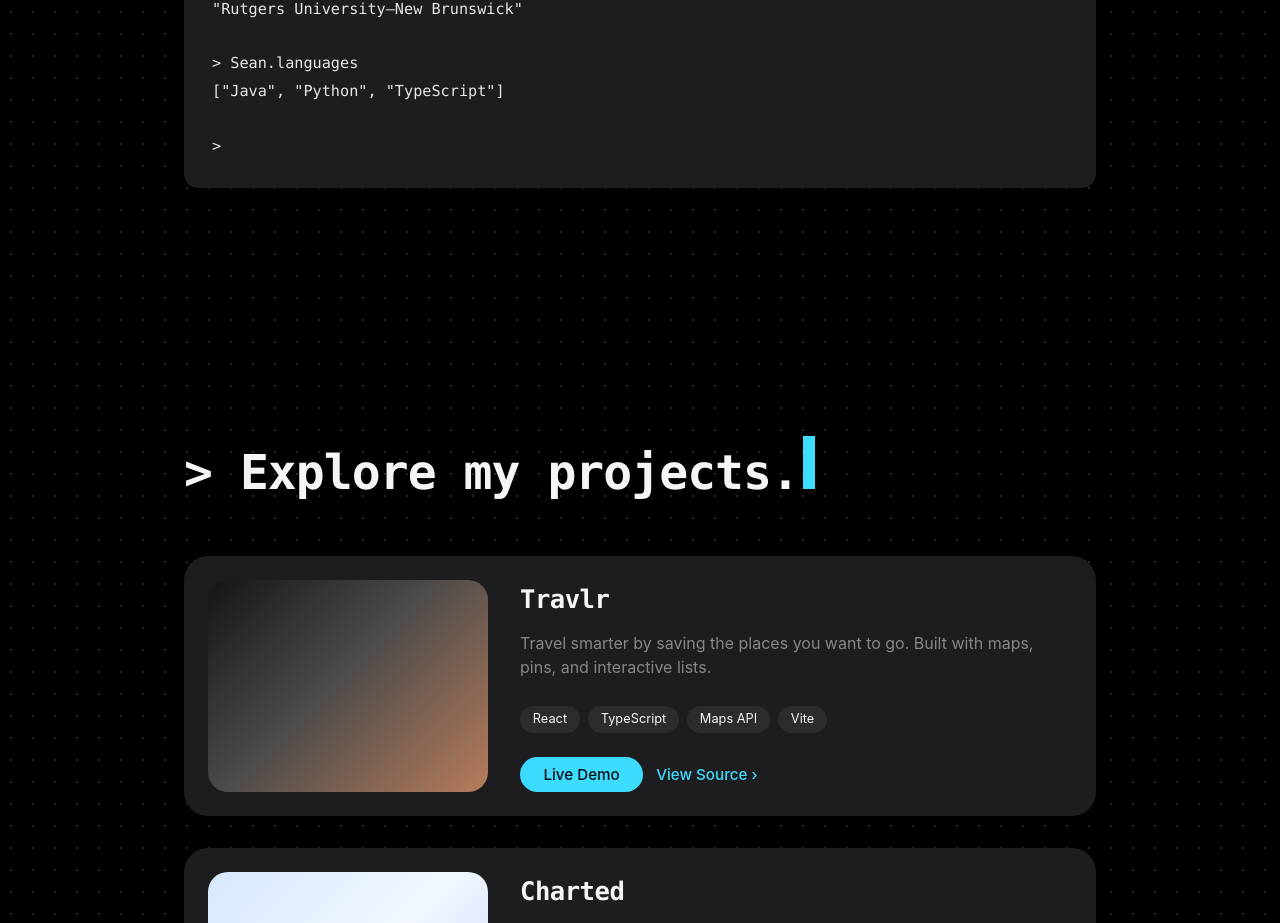
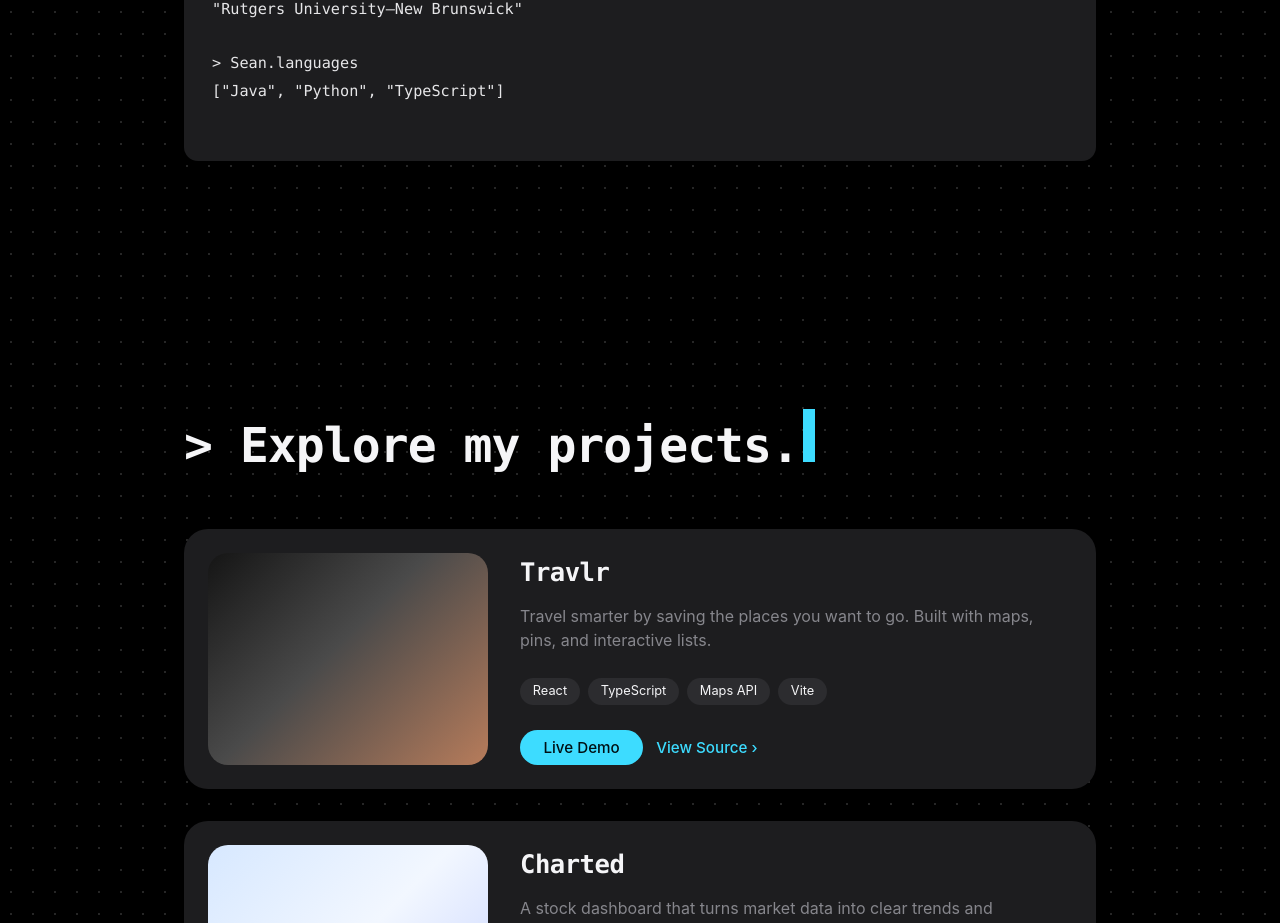
Before and after one commit to seanlumasag/personal-website, a React (Vite) app: page / in a window 1280 px wide. Shown: the part 875-1798 px from the top of the page. Built offline with nearby package versions, Linux system fonts and the light colour scheme.

Commit message:
Remove terminal line

```diff
--- a/src/components/TerminalCard.jsx
+++ b/src/components/TerminalCard.jsx
@@ -58,9 +58,6 @@ const TerminalCard = () => {
             [&quot;Java&quot;, &quot;Python&quot;, &quot;TypeScript&quot;]
           </p>
           <p>&nbsp;</p>
-          <p>
-            &gt; <span className="terminal-text"> </span>
-          </p>
         </div>
       </div>
     </section>
```
